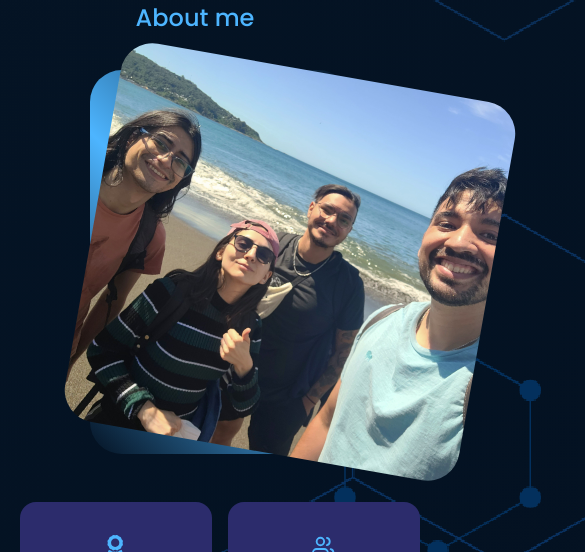
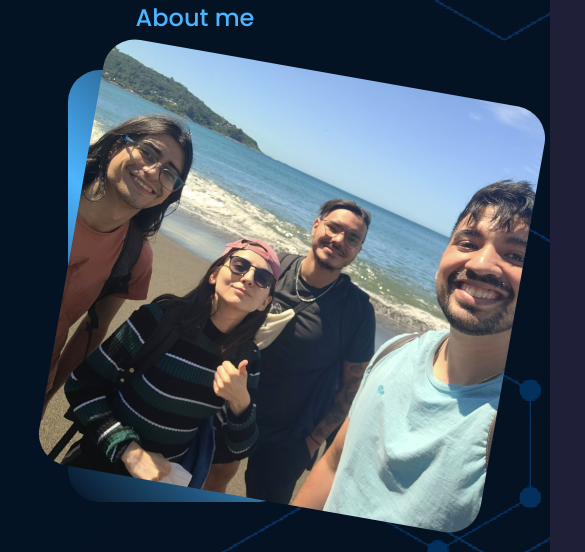
Before and after one commit to Rom1893/myWebpage, a React (Create React App) app: page / in a window 390 px wide. Shown: the part 933-1485 px from the top of the page, 585 px wide, since content can reach past the window. Built offline with nearby package versions, Linux system fonts and the light colour scheme.

Commit message:
Fixed some style issues

```diff
--- a/src/Components/About/About.css
+++ b/src/Components/About/About.css
@@ -8,7 +8,7 @@
 .about__me-image {
     width: 339px;
     aspect-ratio: 1/1;
-    margin-left: 100px;
+    margin-left: 70px;
     background: linear-gradient(45deg,
             transparent,
             var(--color-primary),
@@ -91,8 +91,8 @@
     }
 
     .image {
-        width: 25rem;
-        height: 24rem;
+        width: 28rem;
+        height: 27rem;
     }
 
     .about__content p {
@@ -103,8 +103,8 @@
 @media screen and (max-width: 600px) {
 
     .about__me-image {
-        width: 65%;
-        margin: 0 auto 3rem;
+        width: 45%;
+        margin: 0 auto 4rem 3rem;
     }
 
     .about__cards{
--- a/src/Components/Experience/Experience.css
+++ b/src/Components/Experience/Experience.css
@@ -40,3 +40,31 @@
     margin-top: 6px;
     color: var(--color-primary);
 }
+
+/*  ============= MEDIA QUERIES MEDIUM DEVICES ============== */
+
+@media screen and (max-width: 1024px) {
+
+    #experience{
+        margin-top: 220px;
+    }
+
+    .experience__container{
+        grid-template-columns: 1fr;
+    }
+
+    .experience__container > div {
+        width: 80%;
+        padding: 2rem;
+        margin: 0 auto;
+    }
+}
+
+
+@media screen and (max-width: 600px) {
+
+    #experience{
+        margin-top: 460px;
+    }
+
+}
```
